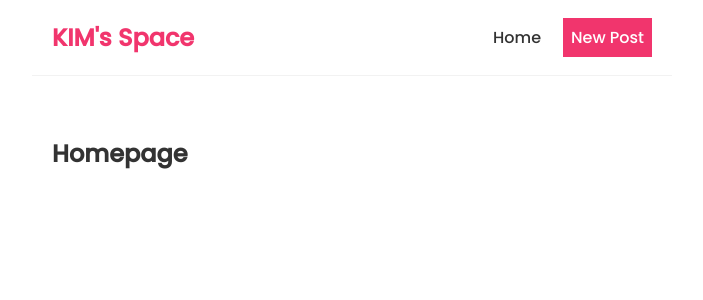
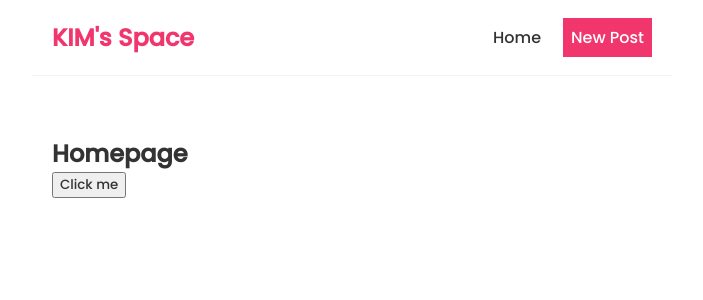
Before and after one commit to akshaycodeur/reagir, a React (Create React App) app: page / in a window 1280 px wide. Shown: the top 300 px of the page, without its empty margins (288-991 px from the left). Built offline with nearby package versions, Linux system fonts and the light colour scheme.

Commit message:
Click events

```diff
--- a/src/Home.js
+++ b/src/Home.js
@@ -1,7 +1,13 @@
 const Home = () => {
+
+    const handleClick = () =>{
+        console.log('You just clicked on the button');
+    }
+
     return (
         <div className="home">
             <h2>Homepage</h2>
+            <button onClick = {handleClick}>Click me</button>
         </div>
      );
 }
```
